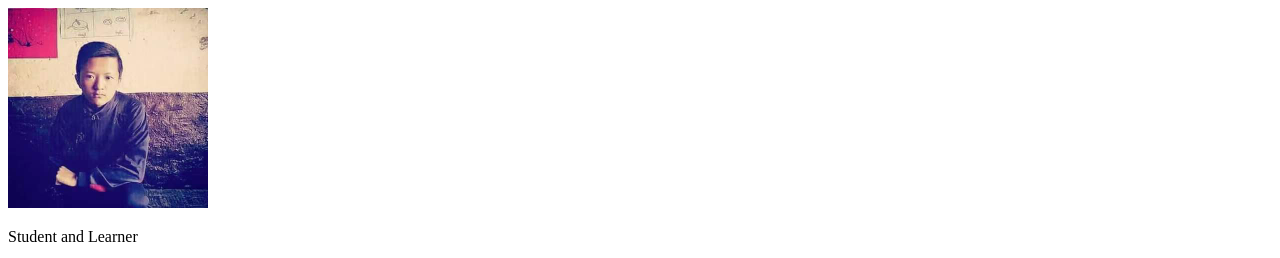
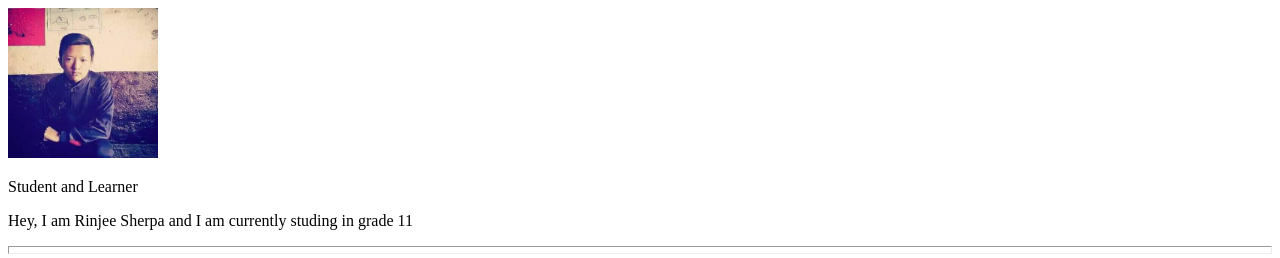
Before and after one commit to rinjee/CV, a plain HTML site: page index.html in a window 1280 px wide. Shown: the top 258 px of the page. Drawn offline with Linux system fonts and the light colour scheme.

Commit message:
Update index.html

```diff
--- a/index.html
+++ b/index.html
@@ -8,7 +8,7 @@
 
 <body>
 
-  <image src="Rinjee.jpg" alt="Rinjee" height="200">
+  <image src="Rinjee.jpg" alt="Rinjee" height="150">
     <!--alt helps to describe what the image is about-->
     <p>Student and Learner</p>
 
```
